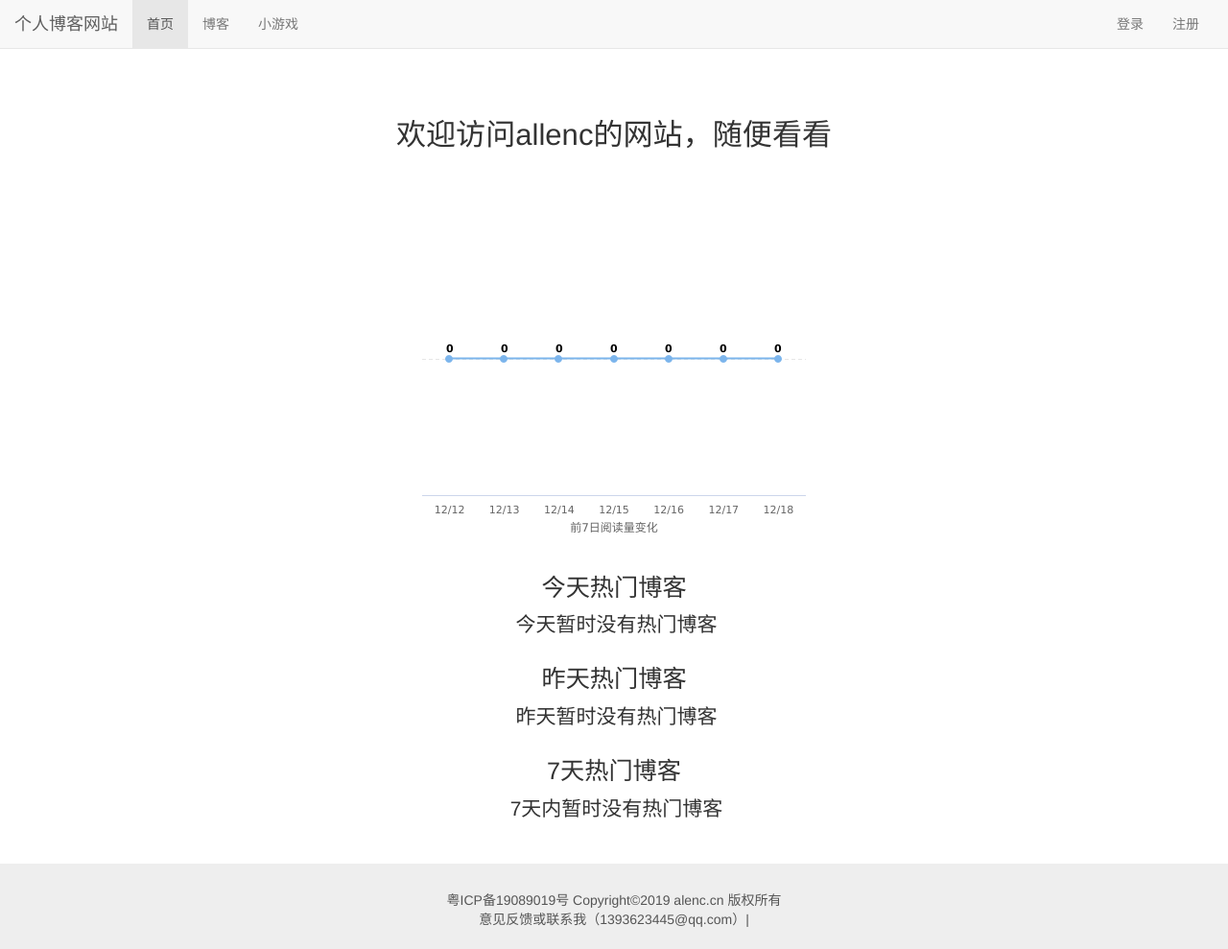
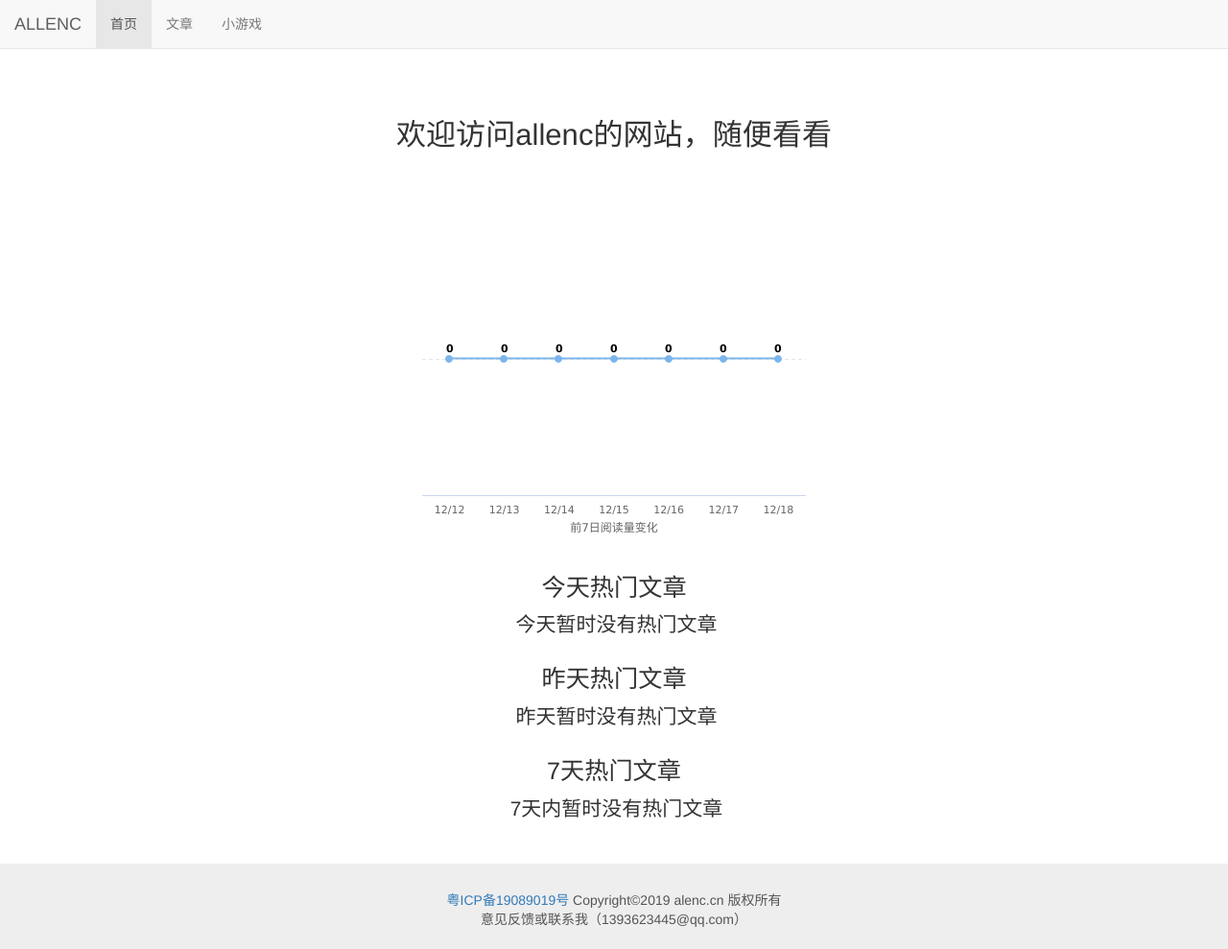
Before and after one commit to allenclove/mysite-ByDjango, a Django app: page / in a window 1280 px wide. Shown: the whole page at 96% size. Run offline with Django 3.2, Linux system fonts and the light colour scheme; data comes from the database, SQL or seed files in the repository; some libraries are stand-ins or nearby versions.

Commit message:
quit exit

```diff
--- a/blog/templates/blog/blog_detail.html
+++ b/blog/templates/blog/blog_detail.html
@@ -23,7 +23,7 @@
 					<li>分类:<a href="{% url 'blogs_with_type' blog.blog_type.pk %}">{{ blog.blog_type }}</a></li>
 					<li>发布日期:{{ blog.created_time|date:"Y-m-d H:i:s"}}</li>
 					<li>阅读({{ blog.get_read_num }})</li>
-					<li>评论({% get_comment_count blog %})</li>
+					<!--<li>评论({% get_comment_count blog %})</li>-->
 					{% if blog.title == "戒烟-李荣浩" %}
 					 	<div class="music">
                     		<audio src="../static/music/戒烟.mp3" controls="controls">播放错误</audio>
@@ -70,7 +70,7 @@
 					</div>
 			</div>
 		</div>
-		<div class="row">
+		<!--<div class="row">
 			<div class="col-xs-10 col-xs-offset-1">
 				<div class="comment-area">
 					<h3 class="comment-area-title">提交评论</h3>
@@ -137,7 +137,7 @@
 				</div>
 			</div>
 		</div>
-	</div>
+	</div>-->
 {% endblock %}
 
 {% block script_extends %}
--- a/blog/templates/blog/blogs_with_date.html
+++ b/blog/templates/blog/blogs_with_date.html
@@ -3,5 +3,5 @@
 
 {% block blog_list_title %}
     日期归档：{{ blogs_with_date }}
-    <a href="{% url 'blog_list' %}">查看全部博客</a>
+    <a href="{% url 'blog_list' %}">查看全部文章</a>
 {% endblock %}
--- a/blog/templates/blog/blogs_with_type.html
+++ b/blog/templates/blog/blogs_with_type.html
@@ -3,5 +3,5 @@
 
 {% block blog_list_title %}
     分类：{{ blog_type.type_name }}
-    <a href="{% url 'blog_list' %}">查看全部博客</a>
+    <a href="{% url 'blog_list' %}">查看全部文章</a>
 {% endblock %}
--- a/templates/base.html
+++ b/templates/base.html
@@ -16,7 +16,7 @@
     <div class="navbar navbar-default navbar-fixed-top" role="navigation">
         <div class="container-fluid">
             <div class="navbar-header">
-                <a class="navbar-brand" href="{% url 'home' %}">个人博客网站</a>
+                <a class="navbar-brand" href="{% url 'home' %}">ALLENC</a>
                 <button class="navbar-toggle collapsed" data-toggle="collapse" data-target="#navbar-collapse">
                 <span class="icon-bar"></span>
                 <span class="icon-bar"></span>
@@ -29,14 +29,14 @@
                         <a href="{% url 'home' %}">首页</a>
                     </li>
                     <li class="{% block nav_blog_active %}{% endblock %}">
-                        <a href="{% url 'blog_list' %}">博客</a>
+                        <a href="{% url 'blog_list' %}">文章</a>
                     </li>
                     <li class="{% block nav_game_active %}{% endblock %}">
                         <a href="{% url 'game' %}">小游戏</a>
                     </li>
                 </ul>
 
-                <ul class="nav navbar-nav navbar-right">
+                <!--<ul class="nav navbar-nav navbar-right">
                     {% if not user.is_authenticated %}
                         <li>
                             <a href="{% url 'login' %}?from={{ request.get_full_path }}">登录</a>
@@ -64,7 +64,7 @@
                             </ul>
                         </li>
                     {% endif %}
-                </ul>
+                </ul>-->
             </div>
         </div>
     </div>
@@ -74,8 +74,9 @@
     <!-- footer -->
     <div class="footer">
         <div class="website-info">
-        	<p>粤ICP备19089019号 Copyright©2019 alenc.cn 版权所有</p>
-        	<p>意见反馈或联系我（1393623445@qq.com）| <script type="text/javascript" src="https://s9.cnzz.com/z_stat.php?id=1277982785&web_id=1277982785"></script></p>
+        	<p><a href="http://www.beian.miit.gov.cn">粤ICP备19089019号</a> Copyright©2019 alenc.cn 版权所有</p>
+        	<p>意见反馈或联系我（1393623445@qq.com）</p>
+            <!--<p><script type="text/javascript" src="https://s9.cnzz.com/z_stat.php?id=1277982785&web_id=1277982785"></script></p>-->
         </div>
     </div>
 
--- a/templates/home.html
+++ b/templates/home.html
@@ -17,7 +17,7 @@
 	<!-- 图表容器 DOM -->
     <div id="container"></div>
     <div class="hot-data">
-        <h3>今天热门博客</h3>
+        <h3>今天热门文章</h3>
         <ul>
             {% for hot_data in today_hot_data %}
                 {% for is_display_blog in blogs_is_display %}
@@ -26,12 +26,12 @@
                 {% endif %}
                 {% endfor %}
             {% empty %}
-                <li>今天暂时没有热门博客</li>
+                <li>今天暂时没有热门文章</li>
             {% endfor %}
         </ul>
     </div>
     <div class="hot-data">
-        <h3>昨天热门博客</h3>
+        <h3>昨天热门文章</h3>
         <ul>
             {% for hot_data in yesterday_hot_data %}
                 {% for is_display_blog in blogs_is_display %}
@@ -40,17 +40,17 @@
                 {% endif %}
                 {% endfor %}
             {% empty %}
-                <li>昨天暂时没有热门博客</li>
+                <li>昨天暂时没有热门文章</li>
             {% endfor %}
         </ul>
     </div>
     <div class="hot-data">
-        <h3>7天热门博客</h3>
+        <h3>7天热门文章</h3>
         <ul>
             {% for hot_blog in hot_blogs_for_7_days %}
                 <li><a href="{% url 'blog_detail' hot_blog.id %}">{{ hot_blog.title }}</a>({{ hot_blog.read_num_sum }})</li>
             {% empty %}
-                <li>7天内暂时没有热门博客</li>
+                <li>7天内暂时没有热门文章</li>
             {% endfor %}
         </ul>
     </div>
```
Also changed, not shown: blog/templates/blog/blog_list.html (+5 -5 lines).
